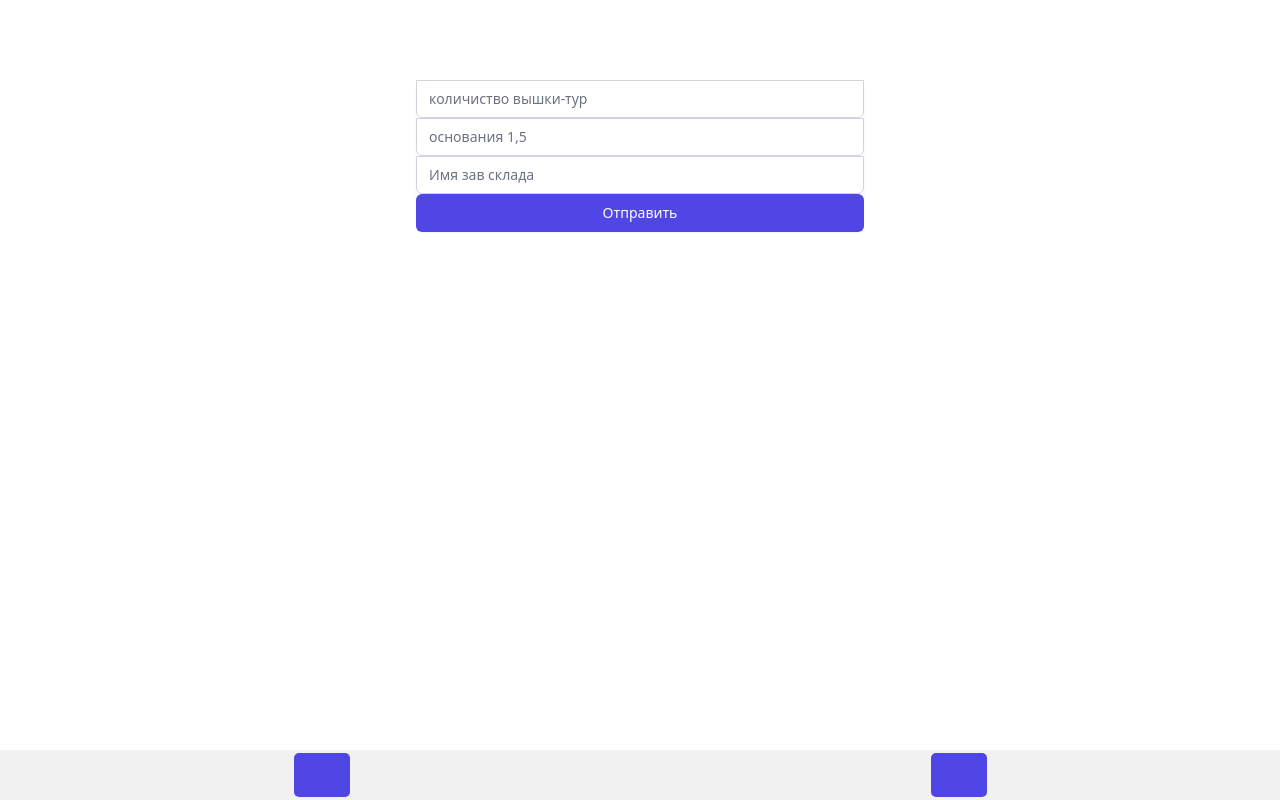
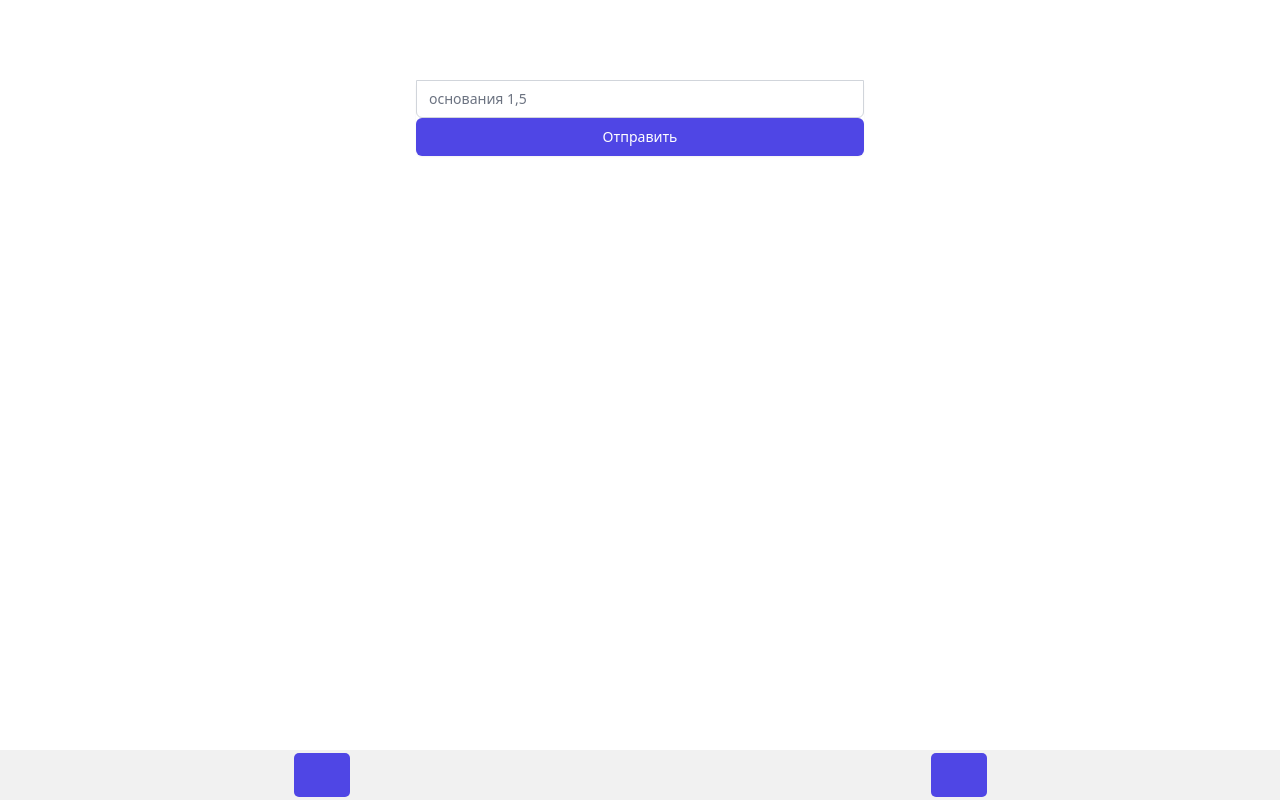
Before and after one commit to Aleksandr232/arenda_web, a React (Create React App) app: page /tours in a window 1280 px wide. Built offline with nearby package versions, Linux system fonts and the light colour scheme; some icons are missing.

Commit message:
apparenda

```diff
--- a/src/components/Lesa.js
+++ b/src/components/Lesa.js
@@ -54,7 +54,7 @@
     return(
         <div className="min-h-full flex items-center justify-center py-12 px-4 sm:px-6 lg:px-8">
         <div className="max-w-md w-full space-y-8">
-        `Bearer ${token}`
+
           {/* <div>
             <h2 className="mt-6 text-center text-3xl font-extrabold text-gray-900">Войти в аккаунт</h2>
             <p className="mt-2 text-center text-sm text-gray-600"></p>
--- a/src/components/Texnic.js
+++ b/src/components/Texnic.js
@@ -4,6 +4,7 @@
 import Menu from "./Menu";
 
 const Texnic =()=>{
+    const token = localStorage.getItem('token');
     const [tractor, setTractor] = useState('');
     const [texnica, setTexnica] = useState('');
     const [gazelnew, setGazelnew] = useState('');
@@ -23,13 +24,13 @@
           texnica,
           tractor,
           gazelnew,
-          gazelold,
-          /*  headers: {
-          Authorization: `Bearer ${tokens}`
-          }  */
-
-
-      })
+          gazelold
+        },
+        {
+          headers: {
+            Authorization: `Bearer ${token}`,
+          },
+        })
       .then((response) => {
         handleFormReset(e);
         console.log(response);
--- a/src/components/Tours.js
+++ b/src/components/Tours.js
@@ -4,8 +4,8 @@
 import Menu from "./Menu";
 
 const Tours = () =>{
+    const token = localStorage.getItem('token');
     const [tours, setTours] = useState('');
-    const [username, setUsername] = useState('');
     const [footing1_5, setFooting] = useState('');
 
 
@@ -19,7 +19,6 @@
 
         axios.put('https://xn--80aagge2ckkol0hd.xn--p1ai/api/stock/1', {
           tours,
-          username,
            footing1_5,
           /*area0_45,
           rama1_2,
@@ -36,9 +35,14 @@
           pipe,
           rama1_4,
           link0_9 */
+        },
+        {
+          headers: {
+            Authorization: `Bearer ${token}`,
+          },
+        }
 
-
-        })
+        )
         .then((response) => {
           handleFormReset(e);
         console.log(response);
@@ -56,12 +60,12 @@
             <div className="mt-8 space-y-6" >
                 <div className="rounded-md shadow-sm -space-y-px">
                     <form onSubmit={handleSubmit} onReset={handleFormReset}>
-                    <input
+                    {/* <input
                     className="appearance-none rounded-none relative block w-full px-3 py-2 border border-gray-300 placeholder-gray-500 text-gray-900 rounded-b-md focus:outline-none focus:ring-indigo-500 focus:border-indigo-500 focus:z-10 sm:text-sm"
                     placeholder="количиство вышки-тур"
 
                     onChange={(e) => setTours(e.target.value)}
-                    />
+                    /> */}
                      <input
                     className="appearance-none rounded-none relative block w-full px-3 py-2 border border-gray-300 placeholder-gray-500 text-gray-900 rounded-b-md focus:outline-none focus:ring-indigo-500 focus:border-indigo-500 focus:z-10 sm:text-sm"
                     placeholder="основания 1,5"
@@ -195,13 +199,7 @@
                     onChange={(e) => setLink0_9(e.target.value)}
                     type="number"
                     /> */}
-                    <input
-                    className="appearance-none rounded-none relative block w-full px-3 py-2 border border-gray-300 placeholder-gray-500 text-gray-900 rounded-b-md focus:outline-none focus:ring-indigo-500 focus:border-indigo-500 focus:z-10 sm:text-sm"
-                    placeholder="Имя зав склада"
 
-                    onChange={(e) => setUsername(e.target.value)}
-                    type="text"
-                    />
                     <button className="group relative w-full flex justify-center py-2 px-4 border border-transparent text-sm font-medium rounded-md text-white bg-indigo-600 hover:bg-indigo-700 focus:outline-none focus:ring-2 focus:ring-offset-2 focus:ring-indigo-500" type="submit">Отправить</button>
                 </form>
             </div>
```
